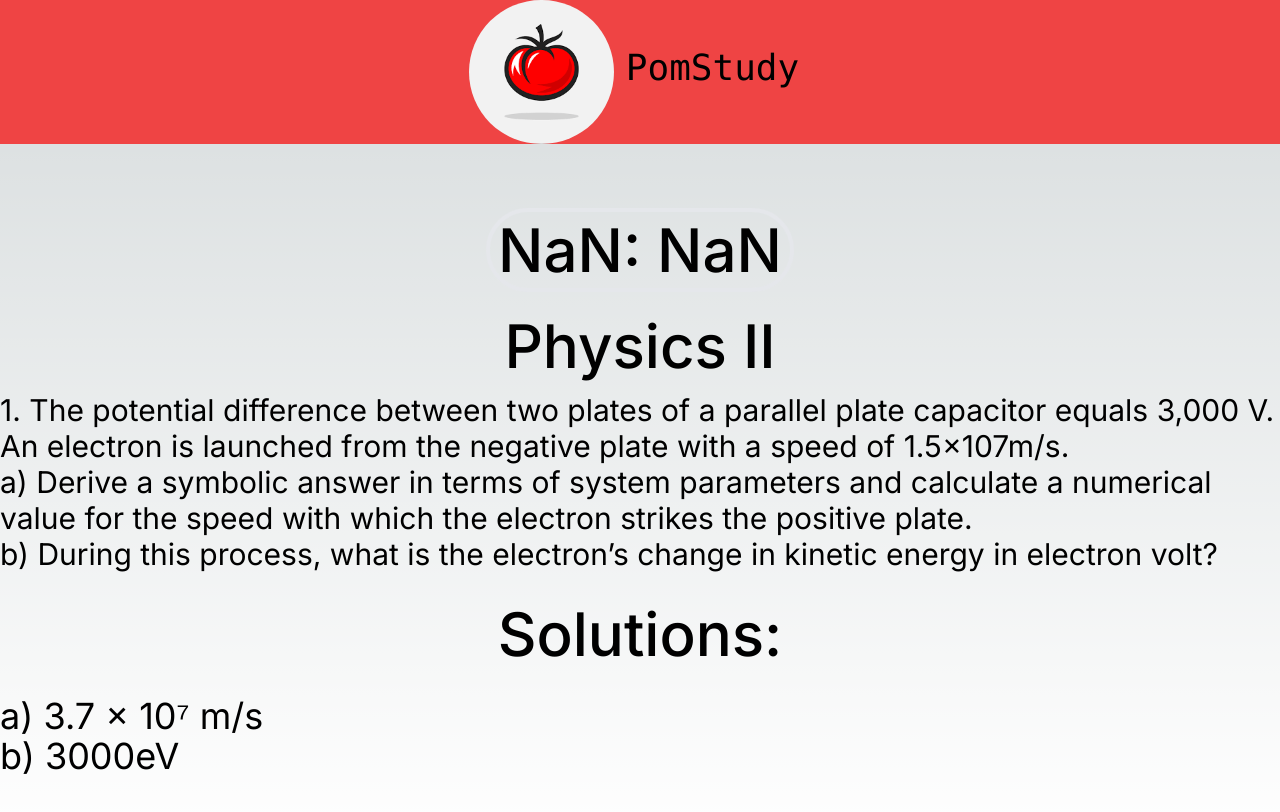
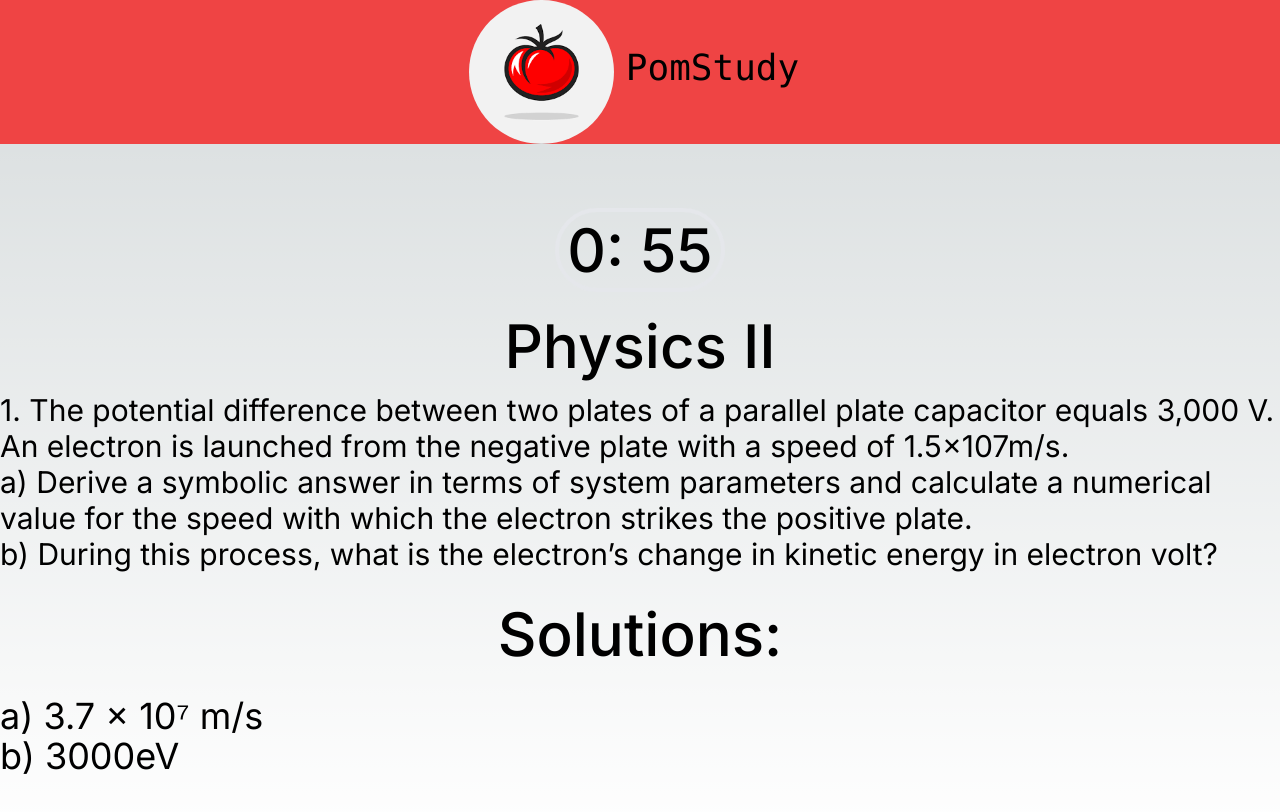
Before and after one commit to PomStudy/PomStudy, a Next.js app: page /courses/physics2/problems in a window 1280 px wide. Shown: the top 812 px of the page. Built offline with nearby package versions, Linux system fonts and the light colour scheme.

Commit message:
kegdcoudbgw

```diff
--- a/src/app/courses/physics2/problems/page.tsx
+++ b/src/app/courses/physics2/problems/page.tsx
@@ -14,7 +14,7 @@ export default function Problems() {
 
 
                 <div className="text-6xl mb-4 font-medium">
-                    <div className="justify-center flex mb-6"><App /> </div>
+                    <div className="justify-center flex mb-6"><App time={Number(time)}/> </div>
                     <div className="justify-center flex">Physics II</div>
 
                 </div>
```
